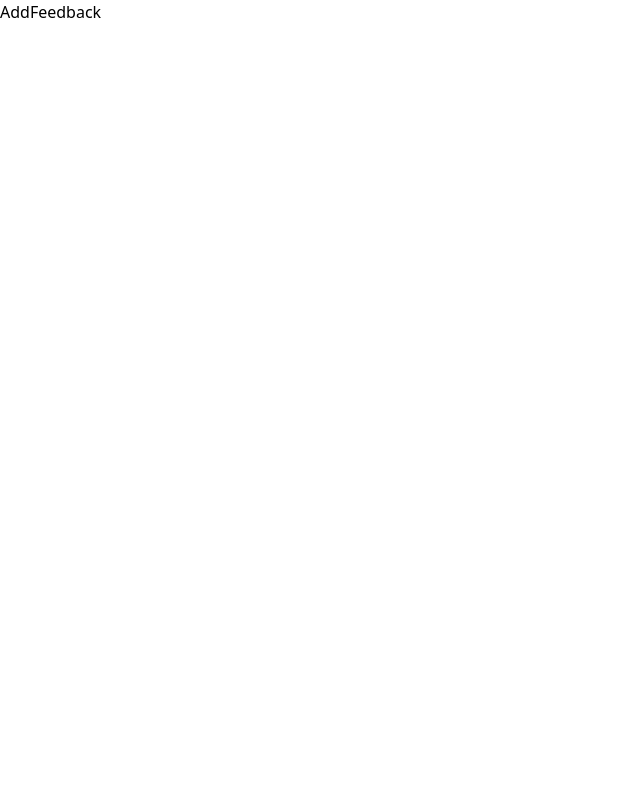
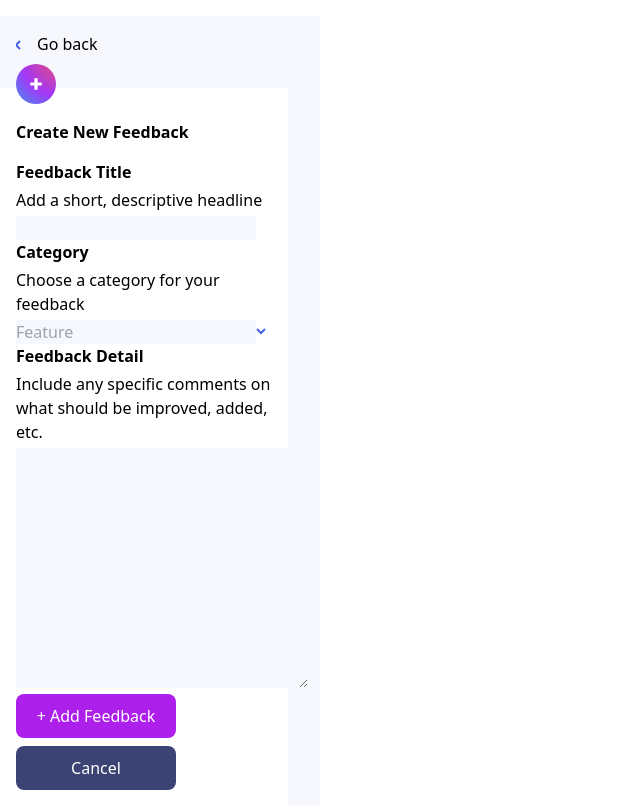
Before and after one commit to lucymutunga/Product-feedback, a React (Vite) app in the folder feedback/: page /addfeedback in a window 1280 px wide. Shown: the whole page, without its empty margins (0-640 px from the left). Built offline with nearby package versions, Linux system fonts and the light colour scheme.

Commit message:
added create feedback page

```diff
--- a/feedback/src/components/sidebar/AddFeedback.jsx
+++ b/feedback/src/components/sidebar/AddFeedback.jsx
@@ -1,7 +1,117 @@
 import React from "react";
+import Button from "./Button";
+import Cancel from "./Cancel";
+const AddFeedback = () => {
+  return (
+    <div className="feed-container bg-[#F7F8FD] w-80 h-auto ">
+      <div className="flex p-4 my-4">
+        <svg
+          className="mt-2"
+          xmlns="http://www.w3.org/2000/svg"
+          width="5"
+          height="10"
+          viewBox="0 0 5 10"
+          fill="none"
+        >
+          <path d="M4 9L0 5L4 1" stroke="#4661E6" stroke-width="2" />
+        </svg>
+        <h2 className="ml-4">Go back</h2>
+      </div>
+      <div className="feed-content p-4 bg-[#FFFFFF] w-72 h-auto">
+        <svg
+          className="absolute top-16"
+          xmlns="http://www.w3.org/2000/svg"
+          width="40"
+          height="40"
+          viewBox="0 0 40 40"
+          fill="none"
+        >
+          <circle cx="20" cy="20" r="20" fill="url(#paint0_radial_0_173)" />
+          <path
+            d="M21.6732 25.7142V21.5469H25.7353V18.474H21.6732V14.2856H18.3898V18.474H14.2856V21.5469H18.3898V25.7142H21.6732Z"
+            fill="white"
+          />
+          <defs>
+            <radialGradient
+              id="paint0_radial_0_173"
+              cx="0"
+              cy="0"
+              r="1"
+              gradientUnits="userSpaceOnUse"
+              gradientTransform="translate(41.56 -4.15462) rotate(129.411) scale(66.7263)"
+            >
+              <stop stop-color="#E84D70" />
+              <stop offset="0.530886" stop-color="#A337F6" />
+              <stop offset="1" stop-color="#28A7ED" />
+            </radialGradient>
+          </defs>
+        </svg>
+        <h1 className="font-bold my-4">Create New Feedback</h1>
 
-const AddFeedback = () => {
-  return <div>AddFeedback</div>;
+        <form>
+          <div className="">
+            <label className="font-semibold " htmlFor="feedback">
+              Feedback Title
+            </label>
+
+            <p className="font-light my-1">Add a short, descriptive headline</p>
+            <input
+              className="bg-[#F7F8FD] min-w-60"
+              type="text"
+              name="feedback"
+            />
+          </div>
+          <div className="">
+            <label className="font-semibold " htmlFor="category">
+              Category
+            </label>
+            <p className="font-light my-1">
+              Choose a category for your feedback
+            </p>
+            <div className="flex  ">
+              <input
+                className="bg-[#F7F8FD] w-60 "
+                type="text"
+                name="category"
+                placeholder="Feature"
+              />
+              <svg
+                className="mt-2 "
+                xmlns="http://www.w3.org/2000/svg"
+                width="10"
+                height="7"
+                viewBox="0 0 10 7"
+                fill="none"
+              >
+                <path d="M1 1L5 5L9 1" stroke="#4661E6" stroke-width="2" />
+              </svg>
+            </div>
+          </div>
+          <div>
+            <label className="  font-semibold" htmlFor="details">
+              Feedback Detail
+            </label>
+            <p className="font-light my-1">
+              Include any specific comments on what should be improved, added,
+              etc.
+            </p>
+            <textarea
+              className="bg-[#F7F8FD] "
+              name="details"
+              id=""
+              cols="30"
+              rows="10"
+            ></textarea>
+          </div>
+          <div className="flex flex-col ">
+            <Button />
+
+            <Cancel />
+          </div>
+        </form>
+      </div>
+    </div>
+  );
 };
 
 export default AddFeedback;
--- a/feedback/src/components/sidebar/Button.jsx
+++ b/feedback/src/components/sidebar/Button.jsx
@@ -9,7 +9,7 @@ const Button = () => {
     <span>
       <button
         onClick={handleClick}
-        className="text-white font-medium  bg-[#AD1FEA] hover:bg-[#C75AF6] py-2 px-2 rounded-lg md:w-40 md:h-11  "
+        className="text-white font-medium  bg-[#AD1FEA] hover:bg-[#C75AF6] py-2 px-2 rounded-lg md:w-40 md:h-11 w-60"
       >
         + Add Feedback
       </button>
--- /dev/null
+++ b/feedback/src/components/sidebar/Cancel.jsx
@@ -0,0 +1,13 @@
+import React from "react";
+
+const Cancel = () => {
+  return (
+    <span>
+      <button className=" text-white font-medium bg-[#3A4374] py-2 px-2 rounded-lg w-60 mt-2 md:w-40 md:h-11 ">
+        Cancel
+      </button>
+    </span>
+  );
+};
+
+export default Cancel;
```
